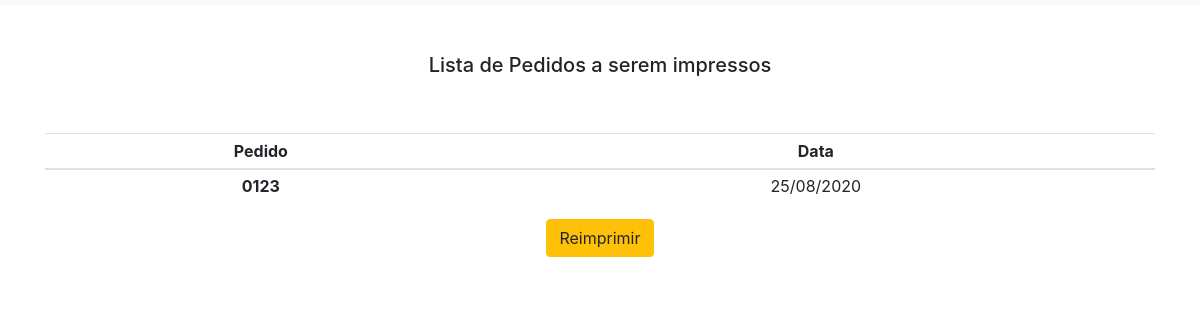
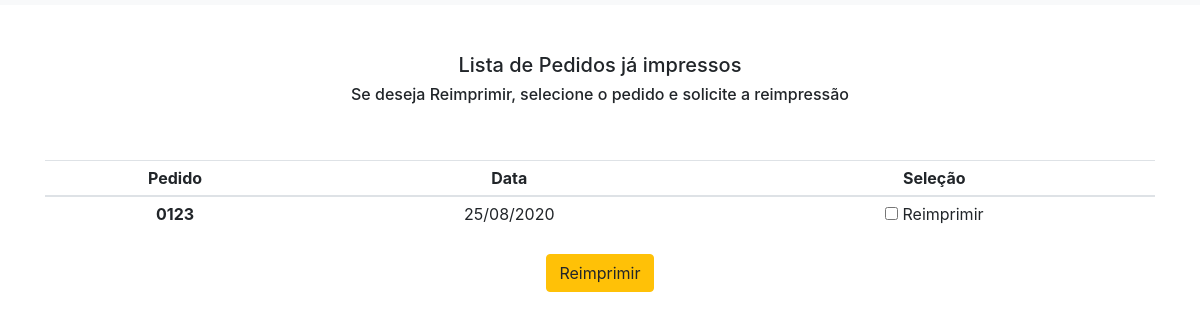
Before and after one commit to PedroFF/restaurant-orders-printer-electron, an Electron app: page html/historico.html in a window 1200 px wide. Shown: the part 51-382 px from the top of the page. Drawn offline with nearby package versions, Linux system fonts and the light colour scheme.

Commit message:
feat: update historico.html

```diff
--- a/html/historico.html
+++ b/html/historico.html
@@ -34,7 +34,8 @@
         </div>
     </nav>
     <br><br>
-    <center><h5>Lista de Pedidos a serem impressos</h5></center>
+    <center><h5>Lista de Pedidos já impressos</h5></center>
+    <center><h6>Se deseja Reimprimir, selecione o pedido e solicite a reimpressão</h6></center>
     <br><br>
     <div class="container">
     <table class="table table-sm">
@@ -42,6 +43,7 @@
             <tr>
                 <th scope="col"><center>Pedido</center></th>
                 <th scope="col"><center>Data</center></th>
+                <th scope="col"><center>Seleção</center></th>
 
 
             </tr>
@@ -50,6 +52,8 @@
             <tr>
                 <th scope="row"><center>0123</center></th>
                 <td><center>25/08/2020</center></td>
+                <td><center><input type="checkbox" id="reimprimir" name="" value="">
+                    <label for="reimprimir">Reimprimir</label><br></center></td>
 
             </tr>
 
```
